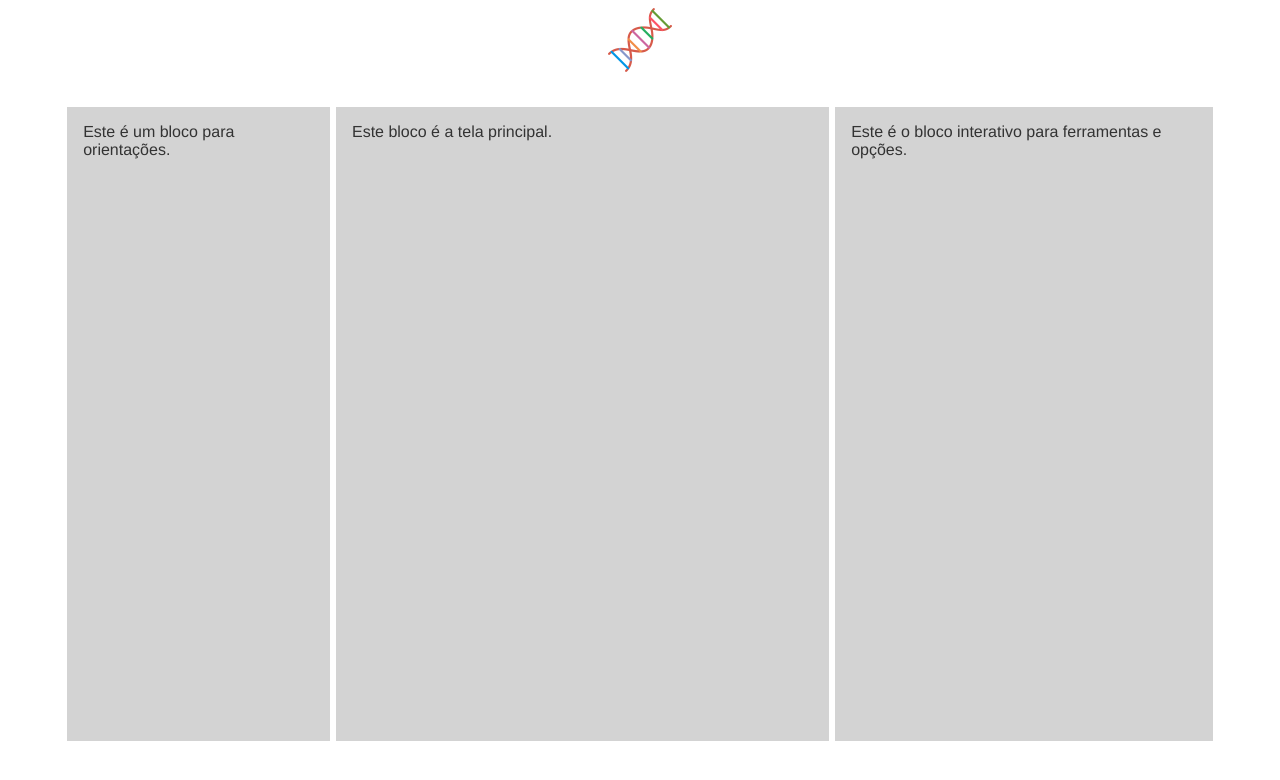
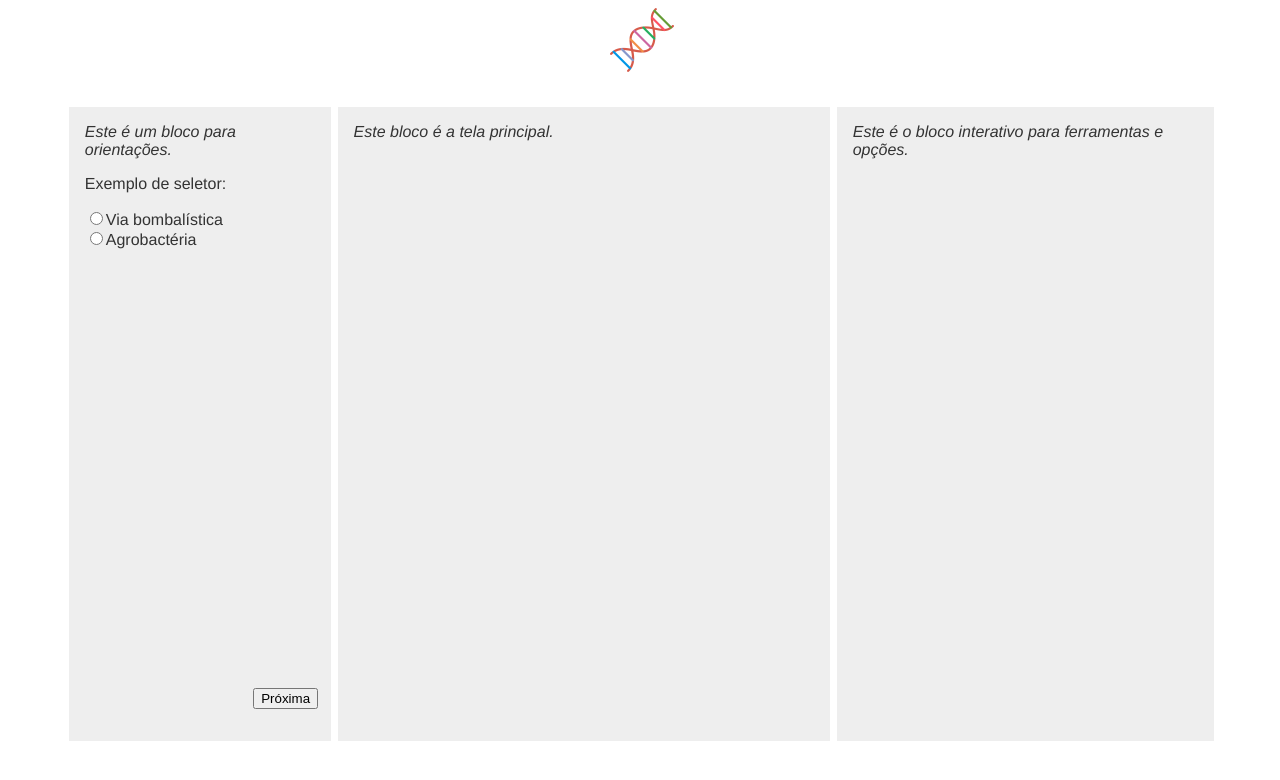
Before and after one commit to BCampanha/extensao-biomol, a Vue app: page / in a window 1280 px wide. Shown: the top 780 px of the page. Built offline with nearby package versions, Linux system fonts and the light colour scheme.

Commit message:
Preenchendo bloco para exemplificar

```diff
--- a/src/App.vue
+++ b/src/App.vue
@@ -43,7 +43,8 @@ export default {
   align-items: center;
   text-align: start;
   color: #333;
-  height: 100vh;
+  height: 97vh;
+  width: 99vw;
 }
 a {
   font-weight: 600;
--- a/src/views/JanelaSimulador.vue
+++ b/src/views/JanelaSimulador.vue
@@ -1,20 +1,46 @@
 <template>
   <div class="janela">
+
     <section class="bloco orientacoes">
-      Este é um bloco para orientações.
+      <em>Este é um bloco para orientações.</em>
+      <p>Exemplo de seletor:</p>
+
+      <div>
+        <input type="radio" id="opcao1" value="Opção 1" v-model="selecionado" />
+        <label for="opcao1">Via bombalística</label>
+      </div>
+
+      <div>
+        <input type="radio" id="opcao2" value="Opção 2" v-model="selecionado" />
+        <label for="opcao2">Agrobactéria</label>
+      </div>
+
+      <div class="botao-prox">
+        <button>
+          Próxima
+        </button>
+      </div>
     </section>
+
     <section class="bloco tela-principal">
-      Este bloco é a tela principal.
+      <em>Este bloco é a tela principal.</em>
     </section>
+
     <section class="bloco ferramentas">
-      Este é o bloco interativo para ferramentas e opções.
+      <em>Este é o bloco interativo para ferramentas e opções.</em>
     </section>
+
   </div>
 </template>
 
 <script>
 export default {
-  name: 'JanelaSimulador'
+  name: 'JanelaSimulador',
+  data() {
+    return {
+      selecionado: ''
+    }
+  }
 }
 </script>
 
@@ -27,9 +53,12 @@ export default {
   .bloco {
     padding: 1rem;
     margin: 0.2rem;
-    background-color: lightgray;
+    background-color: rgb(238, 238, 238);
+    display: flex;
+    flex-direction: column;
   }
   .orientacoes {
+    position: relative;
     min-width: 20%;
   }
   .tela-principal {
@@ -39,17 +68,16 @@ export default {
     min-width: 20%;
   }
 }
+.botao-prox {
+  position: absolute;
+  bottom: 5%;
+  right: 5%;
+}
 @media screen and (max-width: 770px) {
   .janela {
     flex-direction: column;
-    .orientacoes {
-      min-height: 10%;
-    }
     .tela-principal {
       min-height: 50%;
-    }
-    .ferramentas {
-      min-height: 20%;
     }
   }
 }
```
